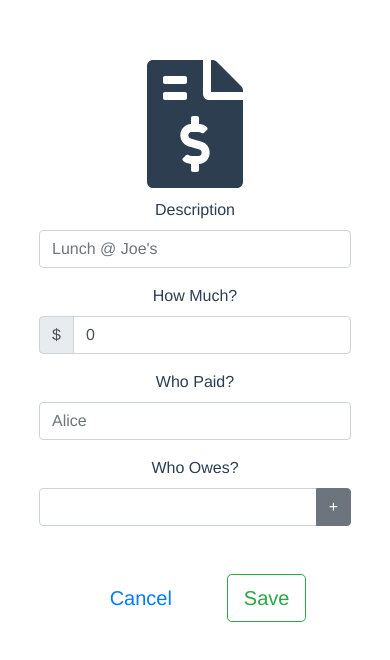
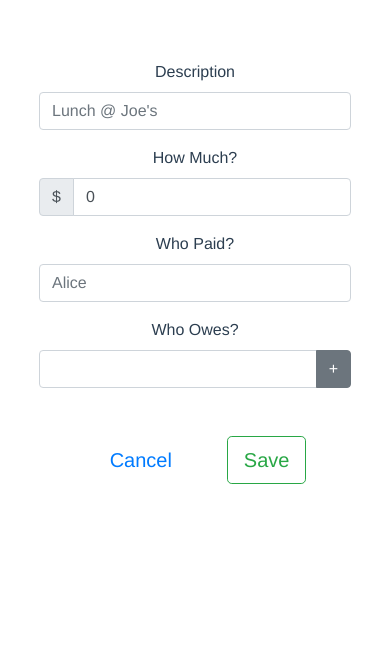
Before and after one commit to dwong/tabtrack, a Vue app: page /#/ in a window 390 px wide. Shown: the top 660 px of the page. Built offline with nearby package versions, Linux system fonts and the light colour scheme.

Commit message:
Hide icon on medium (768px) and smaller

```diff
--- a/src/components/Tab.vue
+++ b/src/components/Tab.vue
@@ -1,6 +1,8 @@
 <template>
   <div class="create">
-    <font-awesome-icon icon="file-invoice-dollar" size="8x"></font-awesome-icon>
+    <font-awesome-icon icon="file-invoice-dollar" size="8x"
+    class="d-none d-lg-inline"
+    ></font-awesome-icon>
     <b-form class="form">
       <b-form-group label="Description"
 		    label-for="description"
```
